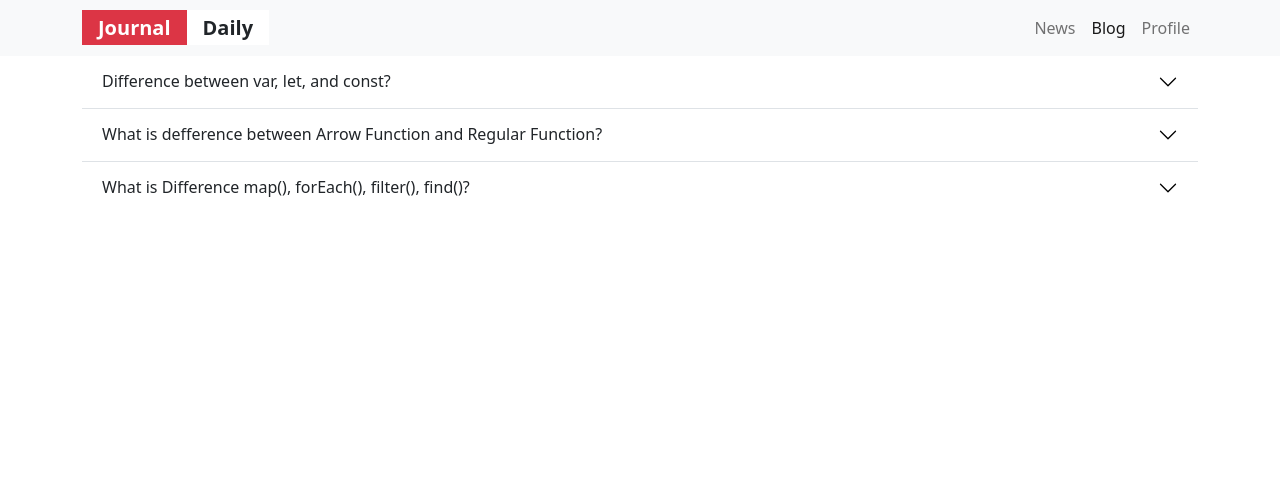
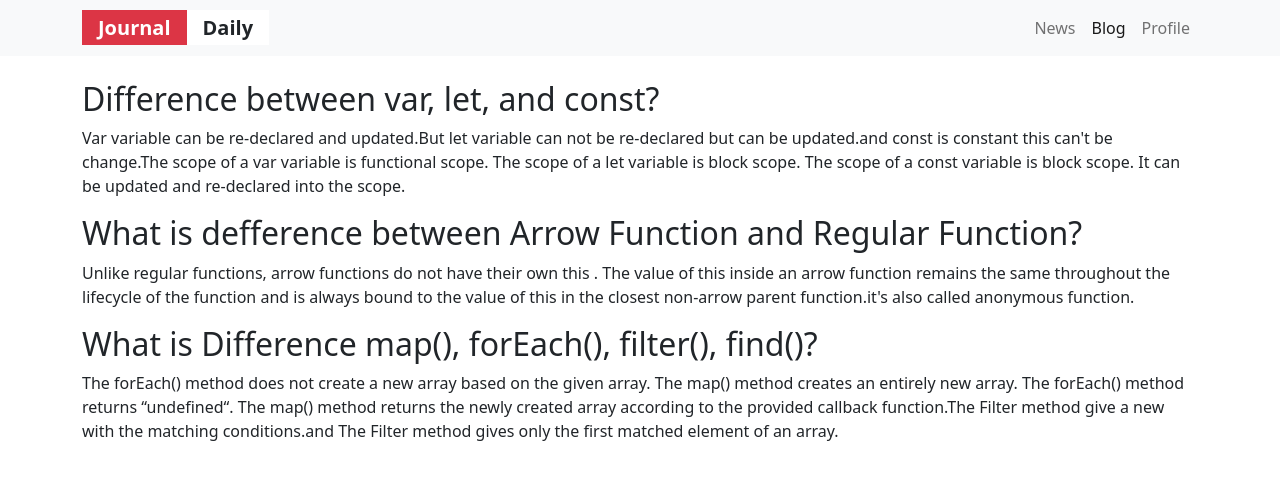
Before and after one commit to taninrahman21/journal-daily, a plain HTML site: page blog.html in a window 1280 px wide. Drawn offline with nearby package versions, Linux system fonts and the light colour scheme.

Commit message:
delete accordian and create blog

```diff
--- a/blog.html
+++ b/blog.html
@@ -37,44 +37,27 @@
 
   <!-- Start Main -->
   <main class="container">
-    <div class="accordion accordion-flush" id="accordionFlushExample">
-      <div class="accordion-item">
-        <h2 class="accordion-header" id="flush-headingOne">
-          <button class="accordion-button collapsed" type="button" data-bs-toggle="collapse" data-bs-target="#flush-collapseOne" aria-expanded="false" aria-controls="flush-collapseOne">
-            Difference between var, let, and const?
-          </button>
-        </h2>
-        <div id="flush-collapseOne" class="accordion-collapse collapse" aria-labelledby="flush-headingOne" data-bs-parent="#accordionFlushExample">
-          <div class="accordion-body">Var variable can be re-declared and updated.But let variable can not be re-declared but can be updated.and const is constant this cant be change.The scope of a var variable is functional scope. The scope of a let variable is block scope. The scope of a const variable is block scope. It can be updated and re-declared into the scope.
-          </div>
+    <section class="mt-4">
+        <div id="first-blog">
+          <h2 id="first-blog-title"></h2>
+          <p id="first-blog-para"></p>
         </div>
-      </div>
-      <div class="accordion-item">
-        <h2 class="accordion-header" id="flush-headingTwo">
-          <button class="accordion-button collapsed" type="button" data-bs-toggle="collapse" data-bs-target="#flush-collapseTwo" aria-expanded="false" aria-controls="flush-collapseTwo">
-            What is defference between Arrow Function and Regular Function?
-          </button>
-        </h2>
-        <div id="flush-collapseTwo" class="accordion-collapse collapse" aria-labelledby="flush-headingTwo" data-bs-parent="#accordionFlushExample">
-          <div class="accordion-body">Unlike regular functions, arrow functions do not have their own this . The value of this inside an arrow function remains the same throughout the lifecycle of the function and is always bound to the value of this in the closest non-arrow parent function.it's also called anonymous function.</div>
+        <div id="second-blog">
+          <h2 id="second-blog-title"></h2>
+          <p id="second-blog-para"></p>
         </div>
-      </div>
-      <div class="accordion-item">
-        <h2 class="accordion-header" id="flush-headingThree">
-          <button class="accordion-button collapsed" type="button" data-bs-toggle="collapse" data-bs-target="#flush-collapseThree" aria-expanded="false" aria-controls="flush-collapseThree">
-            What is Difference map(), forEach(), filter(), find()?
-          </button>
-        </h2>
-        <div id="flush-collapseThree" class="accordion-collapse collapse" aria-labelledby="flush-headingThree" data-bs-parent="#accordionFlushExample">
-          <div class="accordion-body">The forEach() method does not create a new array based on the given array. The map() method creates an entirely new array. The forEach() method returns “undefined“. The map() method returns the newly created array according to the provided callback function.The Filter method give a new with the matching conditions.and The Filter method gives only the first matched element of an array.</div>
+        <div id="third-blog">
+          <h2 id="third-blog-title"></h2>
+          <p id="third-blog-para"></p>
         </div>
-      </div>
-    </div>
+    </section>
   </main>
   <!-- End Main -->
 
 
+  <!-- Scripts -->
   <script src="https://cdn.jsdelivr.net/npm/bootstrap@5.2.0/dist/js/bootstrap.bundle.min.js
   "></script>
+  <script src="scripts/blog.js"></script>
 </body>
 </html>
--- a/css/style.css
+++ b/css/style.css
@@ -11,6 +11,9 @@
 .author-img{
   width: 60px;
   border-radius: 50px;
+}
+.author-section{
+  margin-top: 60px;
 }
 @media screen and (max-width: 567px) {
   .news{
--- /dev/null
+++ b/scripts/blog.js
@@ -0,0 +1,16 @@
+const blogsContainer = document.getElementById("blogs-container");
+const firstBlogTitle = document.getElementById("first-blog-title");
+const secondBlogTitle = document.getElementById("second-blog-title");
+const thirdBlogTitle = document.getElementById("third-blog-title");
+const firstBlogPara = document.getElementById("first-blog-para");
+const secondBlogPara = document.getElementById("second-blog-para");
+const thirdBlogPara = document.getElementById("third-blog-para");
+
+firstBlogTitle.textContent = "Difference between var, let, and const?";
+firstBlogPara.textContent = "Var variable can be re-declared and updated.But let variable can not be re-declared but can be updated.and const is constant this can't be change.The scope of a var variable is functional scope. The scope of a let variable is block scope. The scope of a const variable is block scope. It can be updated and re-declared into the scope.";
+
+secondBlogTitle.textContent = "What is defference between Arrow Function and Regular Function?";
+secondBlogPara.textContent = "Unlike regular functions, arrow functions do not have their own this . The value of this inside an arrow function remains the same throughout the lifecycle of the function and is always bound to the value of this in the closest non-arrow parent function.it's also called anonymous function.";
+
+thirdBlogTitle.textContent = "What is Difference map(), forEach(), filter(), find()?";
+thirdBlogPara.textContent = "The forEach() method does not create a new array based on the given array. The map() method creates an entirely new array. The forEach() method returns “undefined“. The map() method returns the newly created array according to the provided callback function.The Filter method give a new with the matching conditions.and The Filter method gives only the first matched element of an array.";
```
Also changed, not shown: scripts/script.js (+60 -41 lines).
